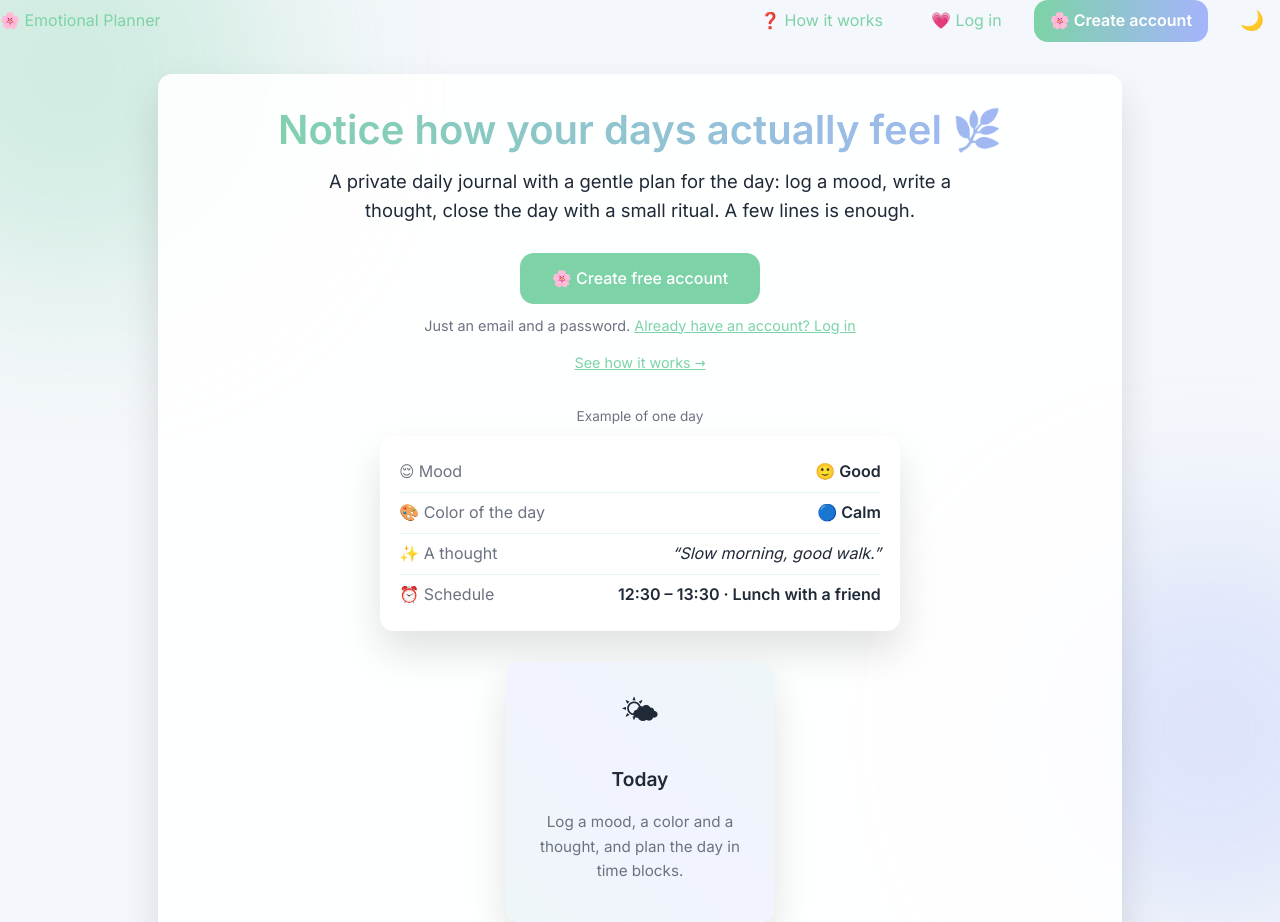
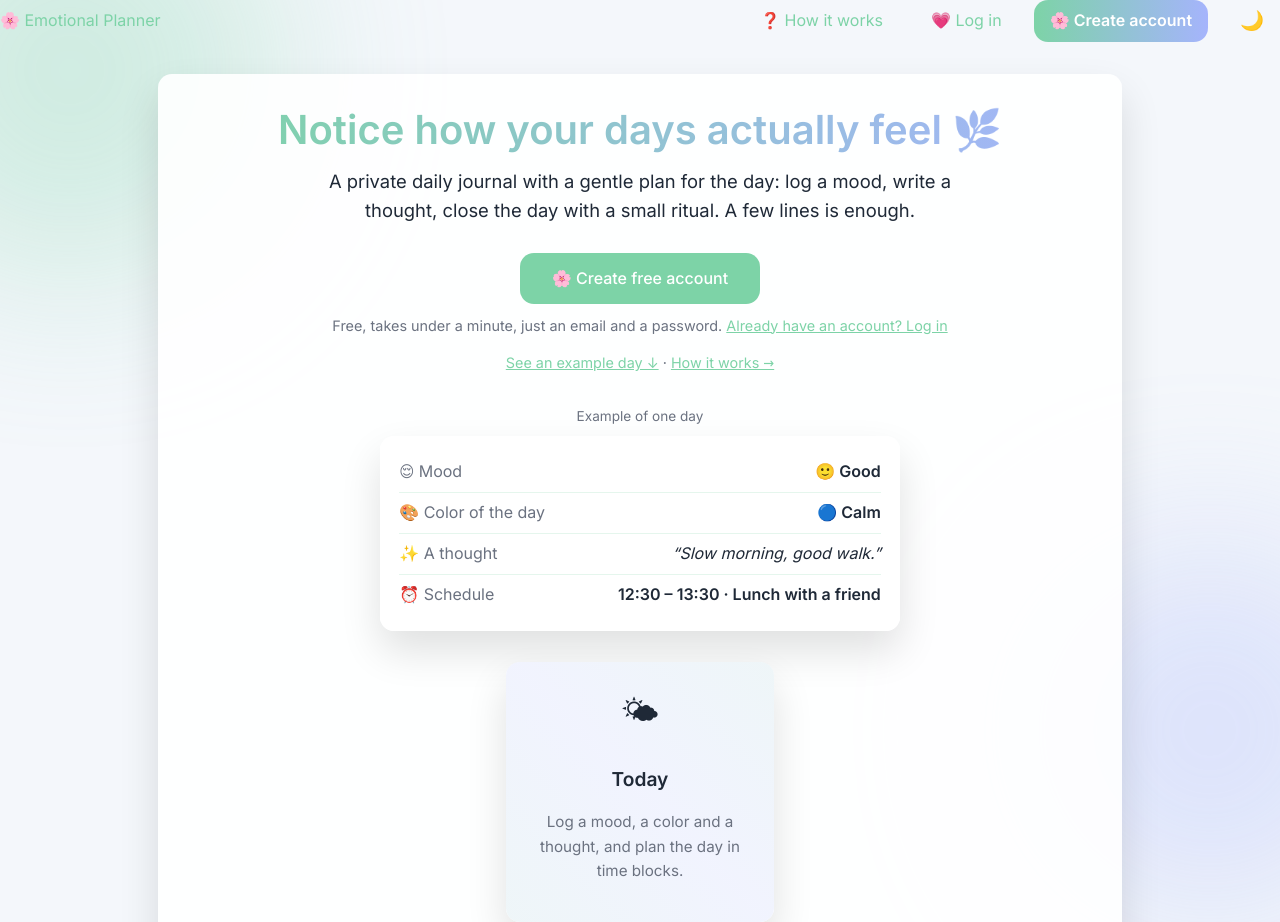
Before and after one commit to SanduAndreea22/day_planner, a Django app: page / in a window 1280 px wide. Shown: the top 922 px of the page. Run offline with Django 5.2, Linux system fonts and the light colour scheme; data comes from the database, SQL or seed files in the repository; parts of the project's set-up code (start-up, migrations or seed data) failed here and were passed over.

Commit message:
Home CTA: state it's free and quick, add 'See an example day' link
Co-Authored-By: Claude Sonnet 5.5 <noreply@anthropic.com>
Claude-Session: https://claude.ai/code/session_01Gn5nm8veKFfGRYBFowQZMb

```diff
--- a/planner/templates/planner/home.html
+++ b/planner/templates/planner/home.html
@@ -13,12 +13,12 @@
         <p class="home-tagline">A private daily journal with a gentle plan for the day: log a mood, write a thought, close the day with a small ritual. A few lines is enough.</p>
         <div class="home-cta">
             <a href="{% url 'register' %}" class="auth-button home-cta-button">🌸 Create free account</a>
-            <p class="home-cta-sub">Just an email and a password. <a href="{% url 'login' %}">Already have an account? Log in</a></p>
-            <p class="home-cta-sub"><a href="{% url 'guide' %}">See how it works →</a></p>
+            <p class="home-cta-sub">Free, takes under a minute, just an email and a password. <a href="{% url 'login' %}">Already have an account? Log in</a></p>
+            <p class="home-cta-sub"><a href="#example-day">See an example day ↓</a> · <a href="{% url 'guide' %}">How it works →</a></p>
         </div>
     </header>
 
-    <section class="home-example" aria-label="Example of a day entry">
+    <section class="home-example" id="example-day" aria-label="Example of a day entry">
         <div class="home-example-label">Example of one day</div>
         <div class="home-example-card">
             <div class="home-example-row"><span>😌 Mood</span><strong>🙂 Good</strong></div>
```
